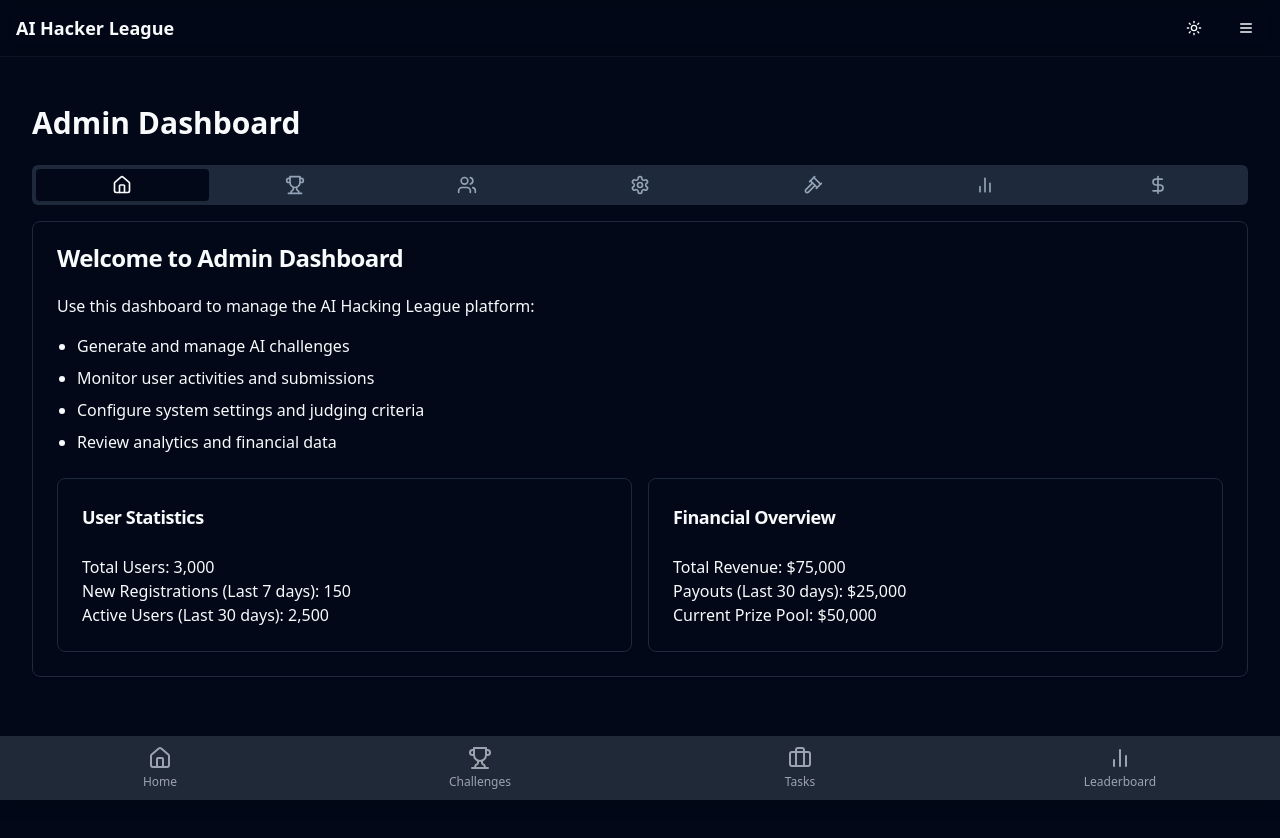
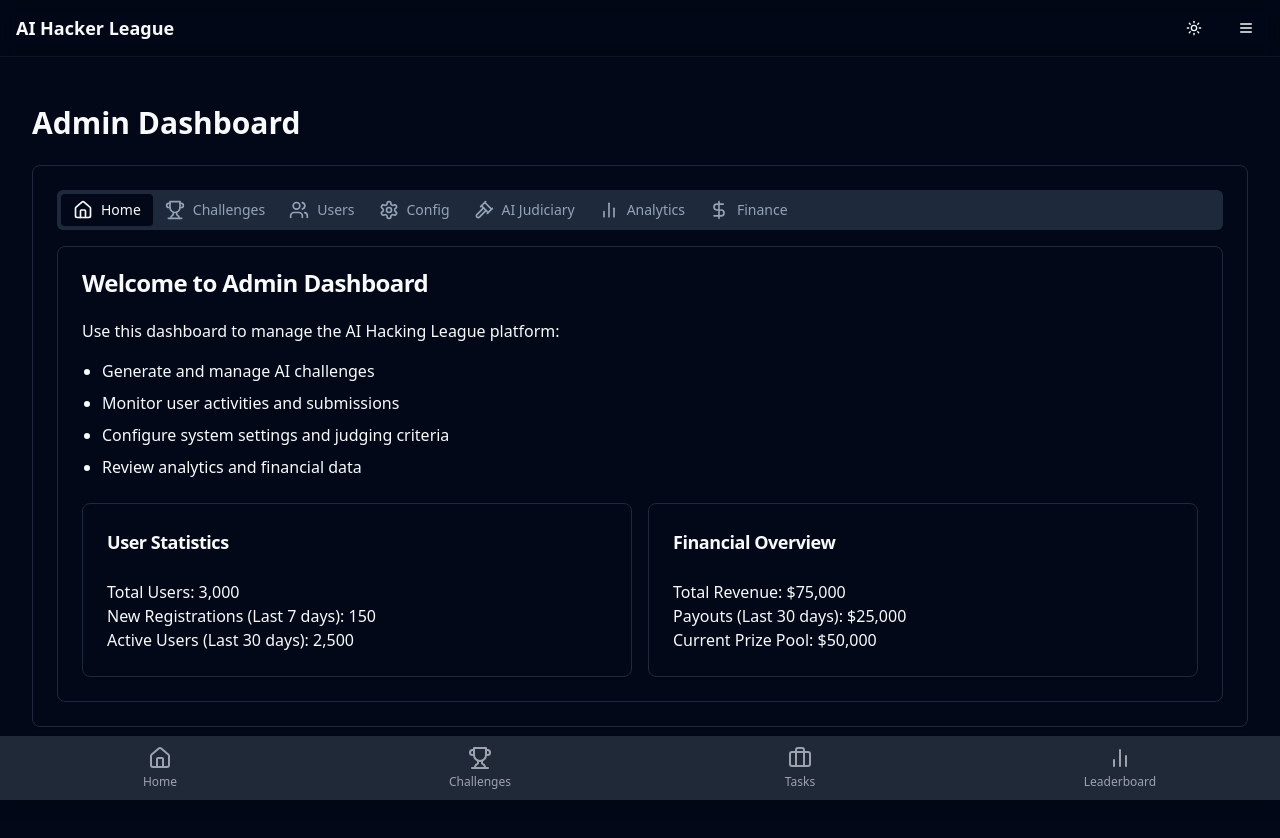
Before and after one commit to ruvnet/aihl, a React (Vite) app: page /admin in a window 1280 px wide. Shown: the top 838 px of the page. Before the commit the page ends 800 px from the top, so only its background shows below. Built offline with nearby package versions, Linux system fonts and the light colour scheme.

Commit message:
Align Tab Icons on One Line
Updated the layout of the tab icons to ensure they are all displayed on a single line for a more streamlined appearance.
[skip gpt_engineer]

```diff
--- a/src/pages/AdminDashboard.jsx
+++ b/src/pages/AdminDashboard.jsx
@@ -1,5 +1,5 @@
-import React, { useState } from 'react';
-import { Card, CardContent, CardHeader, CardTitle } from "@/components/ui/card";
+import React from 'react';
+import { Card, CardContent } from "@/components/ui/card";
 import { Tabs, TabsContent, TabsList, TabsTrigger } from "@/components/ui/tabs";
 import { Home, Trophy, Users, Settings, Gavel, BarChart2, DollarSign } from 'lucide-react';
 import HomeTab from '../components/admin/HomeTab';
@@ -15,15 +15,17 @@ const AdminDashboard = () => {
     <div className="container mx-auto p-4 space-y-6">
       <h1 className="text-3xl font-bold mb-6">Admin Dashboard</h1>
 
+      <Card>
+        <CardContent className="p-6">
           <Tabs defaultValue="home" className="space-y-4">
-        <TabsList className="grid w-full grid-cols-3 lg:grid-cols-7 lg:w-auto">
-          <TabsTrigger value="home"><Home className="h-5 w-5" /></TabsTrigger>
-          <TabsTrigger value="challenges"><Trophy className="h-5 w-5" /></TabsTrigger>
-          <TabsTrigger value="users"><Users className="h-5 w-5" /></TabsTrigger>
-          <TabsTrigger value="config"><Settings className="h-5 w-5" /></TabsTrigger>
-          <TabsTrigger value="ai-judiciary"><Gavel className="h-5 w-5" /></TabsTrigger>
-          <TabsTrigger value="analytics"><BarChart2 className="h-5 w-5" /></TabsTrigger>
-          <TabsTrigger value="finance"><DollarSign className="h-5 w-5" /></TabsTrigger>
+            <TabsList className="flex justify-start overflow-x-auto">
+              <TabsTrigger value="home" className="flex items-center"><Home className="h-5 w-5 mr-2" /> Home</TabsTrigger>
+              <TabsTrigger value="challenges" className="flex items-center"><Trophy className="h-5 w-5 mr-2" /> Challenges</TabsTrigger>
+              <TabsTrigger value="users" className="flex items-center"><Users className="h-5 w-5 mr-2" /> Users</TabsTrigger>
+              <TabsTrigger value="config" className="flex items-center"><Settings className="h-5 w-5 mr-2" /> Config</TabsTrigger>
+              <TabsTrigger value="ai-judiciary" className="flex items-center"><Gavel className="h-5 w-5 mr-2" /> AI Judiciary</TabsTrigger>
+              <TabsTrigger value="analytics" className="flex items-center"><BarChart2 className="h-5 w-5 mr-2" /> Analytics</TabsTrigger>
+              <TabsTrigger value="finance" className="flex items-center"><DollarSign className="h-5 w-5 mr-2" /> Finance</TabsTrigger>
             </TabsList>
 
             <TabsContent value="home">
@@ -54,6 +56,8 @@ const AdminDashboard = () => {
               <FinanceTab />
             </TabsContent>
           </Tabs>
+        </CardContent>
+      </Card>
     </div>
   );
 };
```
Lines whose indentation alone changed are shown as unchanged.
